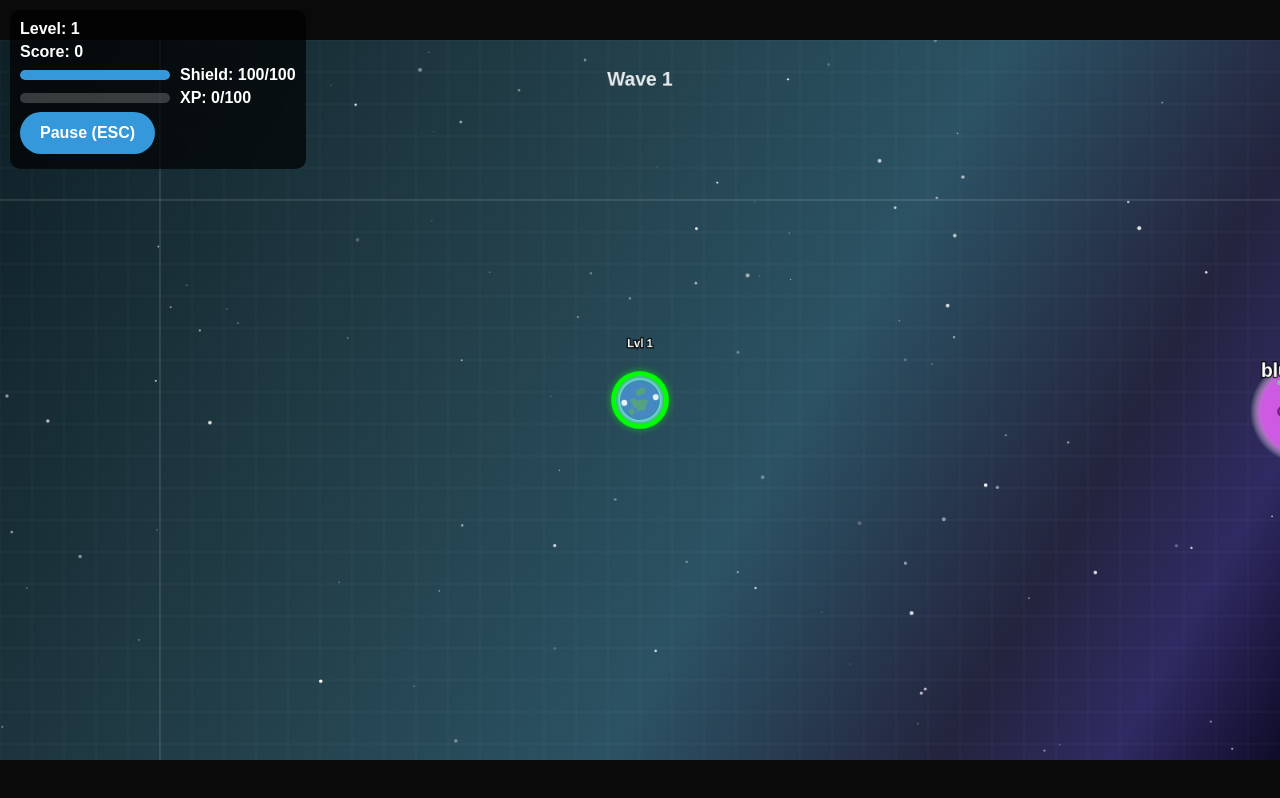
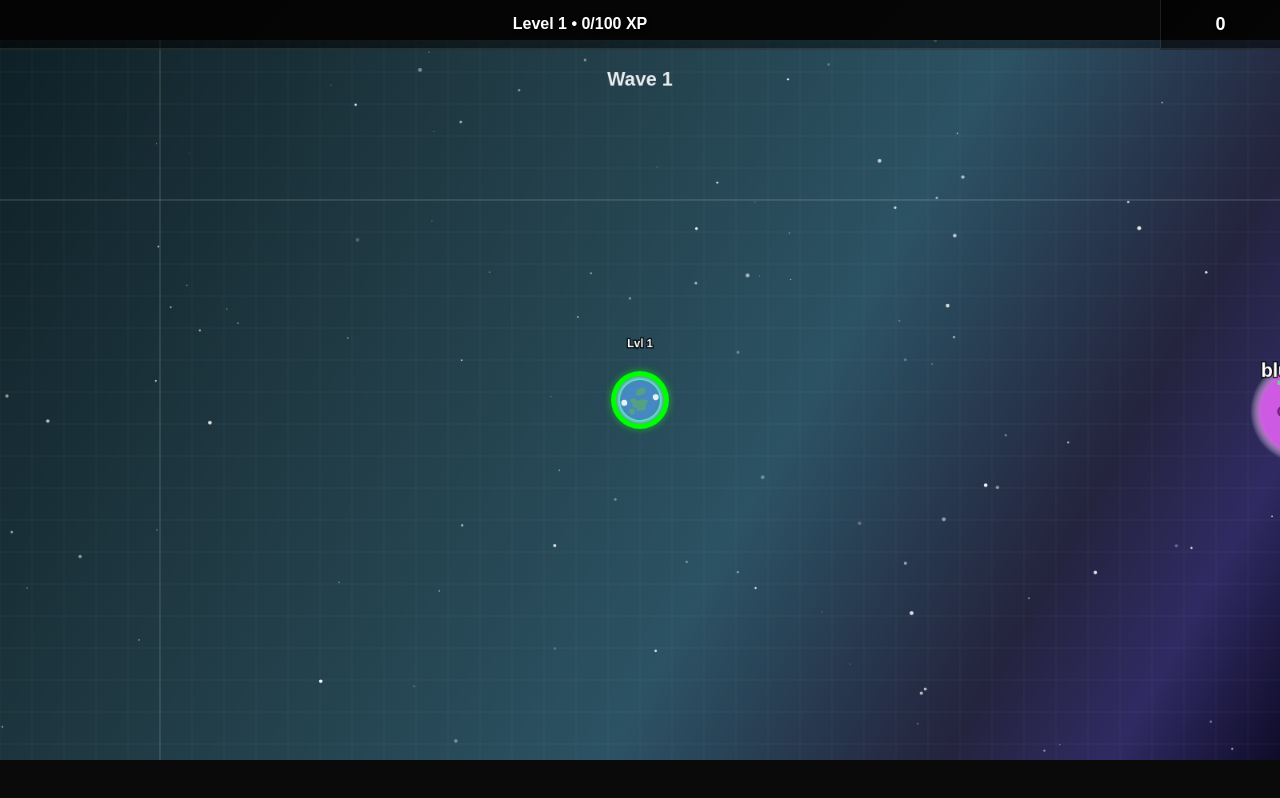
Before and after one commit to huyphung1602/world-defender, a Nuxt app: page / in a window 1280 px wide. Both pictures are taken after a click on the button "Start Game". Built offline with nearby package versions, Linux system fonts and the light colour scheme.

Commit message:
Improve the game HUD

```diff
--- a/components/GameUI/GameHUD.vue
+++ b/components/GameUI/GameHUD.vue
@@ -1,23 +1,18 @@
 <template>
   <div class="game-hud">
-    <div class="hud-item">Level: {{ player.level }}</div>
-    <div class="hud-item">Score: {{ gameState.score.toLocaleString() }}</div>
-    <div class="hud-item shield">
-      <div class="shield-bar">
-        <div class="shield-fill" :style="{width: `${(player.shield / player.maxShield) * 100}%`}"></div>
-      </div>
-      <span>Shield: {{ Math.floor(player.shield) }}/{{ player.maxShield }}</span>
-    </div>
-    <div class="hud-item">
+    <!-- Full-width XP bar at top -->
+    <div class="xp-container">
       <div class="xp-bar">
         <div class="xp-fill" :style="{width: `${(player.xp / player.xpToNextLevel) * 100}%`}"></div>
+        <div class="xp-text">
+          Level {{ player.level }} • {{ player.xp }}/{{ player.xpToNextLevel }} XP
+        </div>
       </div>
-      <span>XP: {{ player.xp }}/{{ player.xpToNextLevel }}</span>
     </div>
-    <div class="hud-item">
-      <button @click="$emit('togglePause')" class="pause-button">
-        {{ isPaused ? 'Resume' : 'Pause (ESC)' }}
-      </button>
+
+    <!-- Score at top-right beside the bar -->
+    <div class="score-display">
+      {{ gameState.score.toLocaleString() }}
     </div>
   </div>
 </template>
@@ -40,64 +35,76 @@ defineEmits<{
 
 <style scoped>
 .game-hud {
-  display: flex;
-  flex-direction: column;
   position: absolute;
-  top: 10px;
-  left: 10px;
-  background-color: rgba(0, 0, 0, 0.7);
-  border-radius: 10px;
-  padding: 10px;
-  color: white;
-  font-size: 16px;
-  font-weight: bold;
+  top: 0;
+  left: 0;
+  width: 100%;
+  height: 100%;
+  pointer-events: none;
   z-index: 30;
-  pointer-events: auto;
 }
 
-.hud-item {
-  margin-bottom: 5px;
+/* Full-width XP bar at top */
+.xp-container {
+  position: absolute;
+  top: 0;
+  left: 0;
+  right: 120px; /* Leave space for score */
+  height: 50px;
+  pointer-events: none;
+}
+
+.xp-bar {
+  position: relative;
+  width: 100%;
+  height: 100%;
+  background: linear-gradient(135deg, rgba(0, 0, 0, 0.6), rgba(0, 0, 0, 0.4));
+  border-bottom: 2px solid rgba(255, 255, 255, 0.1);
+  overflow: hidden;
   display: flex;
   align-items: center;
-}
-
-.shield-bar, .xp-bar {
-  width: 150px;
-  height: 10px;
-  background-color: rgba(255, 255, 255, 0.2);
-  border-radius: 5px;
-  margin-right: 10px;
-  overflow: hidden;
-}
-
-.shield-fill {
-  height: 100%;
-  background-color: #3498db;
-  border-radius: 5px;
-  transition: width 0.3s ease;
+  justify-content: center;
 }
 
 .xp-fill {
+  position: absolute;
+  top: 0;
+  left: 0;
   height: 100%;
-  background-color: #2ecc71;
-  border-radius: 5px;
-  transition: width 0.3s ease;
+  background: linear-gradient(135deg, #2ecc71, #27ae60, #1abc9c);
+  transition: width 0.5s ease;
+  box-shadow: inset 0 2px 10px rgba(255, 255, 255, 0.2);
 }
 
-.pause-button {
-  padding: 12px 20px;
-  border: none;
-  border-radius: 25px;
+.xp-text {
+  position: relative;
+  z-index: 2;
+  color: #ffffff;
   font-size: 16px;
   font-weight: bold;
-  cursor: pointer;
-  transition: all 0.2s ease;
-  background-color: #3498db;
-  color: white;
+  text-shadow: 2px 2px 4px rgba(0, 0, 0, 0.8);
+  font-family: 'Arial', sans-serif;
+  pointer-events: none;
 }
 
-.pause-button:hover {
-  background-color: #2980b9;
-  transform: scale(1.05);
+/* Score at top-right */
+.score-display {
+  position: absolute;
+  top: 0;
+  right: 0;
+  width: 120px;
+  height: 50px;
+  display: flex;
+  align-items: center;
+  justify-content: center;
+  background: linear-gradient(135deg, rgba(0, 0, 0, 0.7), rgba(0, 0, 0, 0.5));
+  border-bottom: 2px solid rgba(255, 255, 255, 0.1);
+  border-left: 1px solid rgba(255, 255, 255, 0.1);
+  color: #ffffff;
+  font-size: 18px;
+  font-weight: bold;
+  text-shadow: 2px 2px 4px rgba(0, 0, 0, 0.8);
+  font-family: 'Arial', sans-serif;
+  pointer-events: none;
 }
 </style>
```
